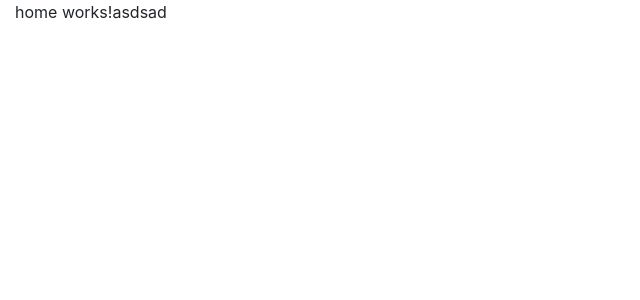
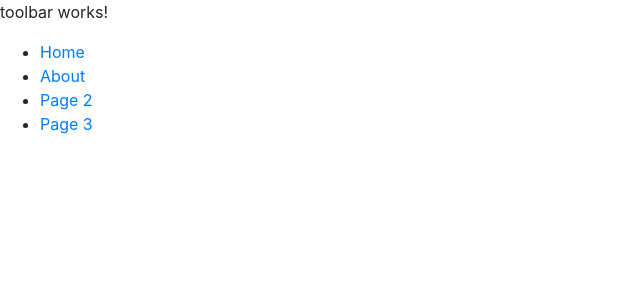
Before and after one commit to dangraahmed/MyCalculator.UI, an Angular app: page /home in a window 1280 px wide. Shown: the top 300 px of the page, without its empty margins (0-640 px from the left). Built offline with nearby package versions, Linux system fonts and the light colour scheme.

Commit message:
Shared component added.

```diff
--- a/src/app/app.module.ts
+++ b/src/app/app.module.ts
@@ -3,14 +3,13 @@ import { NgModule } from '@angular/core';
 
 import { AppRoutingModule } from './component/app-routing.module';
 
-import { AppComponent } from './component/app.component';
-import { HomeComponent } from './component/home/home.component';
-
+import { APP_COMPONENTS, AppComponent } from './component/index';
+import { SHARED_COMPONENTS } from './component/shared/index';
 
 @NgModule({
   declarations: [
-    AppComponent,
-    HomeComponent
+    ...APP_COMPONENTS,
+    ...SHARED_COMPONENTS
   ],
   imports: [
     BrowserModule,
--- a/src/app/component/home/home.component.html
+++ b/src/app/component/home/home.component.html
@@ -1,3 +1,15 @@
-<p>
-    home works!asdsad
-</p>
+<div class="row">
+    <div class="col-12 p-0">
+      <cal-toolbar></cal-toolbar>
+    </div>
+  </div>
+  <div class="row">
+    <div class="col-2 p-0">
+      <div class="col-12 p-0">
+        <cal-navbar></cal-navbar>
+      </div>
+    </div>
+    <div class="col-10 p-0">
+      <router-outlet></router-outlet>
+    </div>
+  </div>
--- /dev/null
+++ b/src/app/component/home/index.ts
@@ -0,0 +1,5 @@
+import { HomeComponent } from './home.component';
+
+export const HOME_COMPONENTS: any[] = [
+    HomeComponent
+];
--- /dev/null
+++ b/src/app/component/index.ts
@@ -0,0 +1,11 @@
+import { AppComponent } from './app.component';
+import { HOME_COMPONENTS } from './home/index';
+
+
+export const APP_COMPONENTS: any[] = [
+  AppComponent,
+  ...HOME_COMPONENTS
+];
+
+export * from './app.component';
+export * from './home/home.component';
--- /dev/null
+++ b/src/app/component/shared/admin.navbar/admin.navbar.component.html
@@ -0,0 +1,21 @@
+<nav>
+    <ul>
+        <!-- <li><a [routerLink]="['/admin/taxSlab']" [routerLinkActive]="['router-link-active']" [routerLinkActiveOptions]="{exact:true}">{{'USER' | translate}}</a></li>
+      <li><a [routerLink]="['/admin/taxSlab/view']" [routerLinkActive]="['router-link-active']" [routerLinkActiveOptions]="{exact:true}">{{'TAX_SLAB' | translate}}</a></li>
+      <li><a [routerLink]="['/admin/taxSlab/viewDetail']" [routerLinkActive]="['router-link-active']" [routerLinkActiveOptions]="{exact:true}">{{'SALARY_BREAK_UP_ITEMS' | translate}}</a></li>
+      <li><a [routerLink]="['/account/login']" [routerLinkActive]="['router-link-active']" [routerLinkActiveOptions]="{exact:true}">{{'LOGIN' | translate}}</a></li> -->
+
+        <li>
+            <a [routerLink]="['/admin/taxSlab']" [routerLinkActive]="['router-link-active']" [routerLinkActiveOptions]="{exact:true}">User</a>
+        </li>
+        <li>
+            <a [routerLink]="['/admin/taxSlab/view']" [routerLinkActive]="['router-link-active']" [routerLinkActiveOptions]="{exact:true}">Tax Slab</a>
+        </li>
+        <li>
+            <a [routerLink]="['/admin/taxSlab/viewDetail']" [routerLinkActive]="['router-link-active']" [routerLinkActiveOptions]="{exact:true}">SALARY_BREAK_UP_ITEMS</a>
+        </li>
+        <li>
+            <a [routerLink]="['/account/login']" [routerLinkActive]="['router-link-active']" [routerLinkActiveOptions]="{exact:true}">Login</a>
+        </li>
+    </ul>
+</nav>
--- /dev/null
+++ b/src/app/component/shared/admin.navbar/admin.navbar.component.ts
@@ -0,0 +1,15 @@
+import { Component, OnInit } from '@angular/core';
+
+@Component({
+  selector: 'cal-admin-navbar',
+  templateUrl: 'admin.navbar.component.html',
+  styles: []
+})
+export class AdminNavbarComponent implements OnInit {
+
+  constructor() { }
+
+  ngOnInit() {
+  }
+
+}
--- /dev/null
+++ b/src/app/component/shared/index.ts
@@ -0,0 +1,13 @@
+import { NavbarComponent } from './navbar/navbar.component';
+import { AdminNavbarComponent } from './admin.navbar/admin.navbar.component';
+import { ToolbarComponent } from './toolbar/toolbar.component';
+
+export const SHARED_COMPONENTS: any[] = [
+  NavbarComponent,
+  AdminNavbarComponent,
+  ToolbarComponent
+];
+
+export * from './navbar/navbar.component';
+export * from './admin.navbar/admin.navbar.component';
+export * from './toolbar/toolbar.component';
--- /dev/null
+++ b/src/app/component/shared/navbar/navbar.component.html
@@ -0,0 +1,8 @@
+<nav>
+    <ul>
+      <li><a [routerLink]="['/']" [routerLinkActive]="['router-link-active']" [routerLinkActiveOptions]="{exact:true}">Home</a></li>
+      <li><a [routerLink]="['/about']" [routerLinkActive]="['router-link-active']" [routerLinkActiveOptions]="{exact:true}">About</a></li>
+      <li><a href="#">Page 2</a></li>
+      <li><a href="#">Page 3</a></li>
+    </ul>
+  </nav>
--- /dev/null
+++ b/src/app/component/shared/navbar/navbar.component.ts
@@ -0,0 +1,15 @@
+import { Component, OnInit } from '@angular/core';
+
+@Component({
+  selector: 'cal-navbar',
+  templateUrl: 'navbar.component.html',
+  styles: []
+})
+export class NavbarComponent implements OnInit {
+
+  constructor() { }
+
+  ngOnInit() {
+  }
+
+}
--- /dev/null
+++ b/src/app/component/shared/toolbar/toolbar.component.html
@@ -0,0 +1,3 @@
+<p>
+    toolbar works!
+  </p>
--- /dev/null
+++ b/src/app/component/shared/toolbar/toolbar.component.ts
@@ -0,0 +1,15 @@
+import { Component, OnInit } from '@angular/core';
+
+@Component({
+  selector: 'cal-toolbar',
+  templateUrl: 'toolbar.component.html',
+  styles: []
+})
+export class ToolbarComponent implements OnInit {
+
+  constructor() { }
+
+  ngOnInit() {
+  }
+
+}
```
